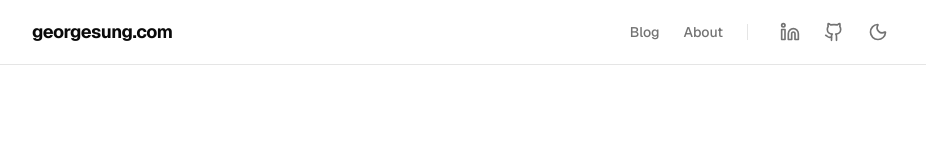
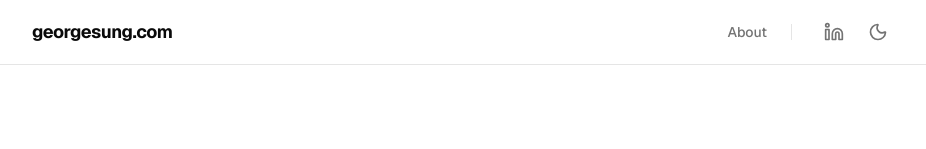
Before and after one commit to georgesung/georgesung.github.io, a Next.js app: page / in a window 1280 px wide. Shown: the top 149 px of the page, without its empty margins (176-1102 px from the left). Built offline with nearby package versions, Linux system fonts and the light colour scheme.

Commit message:
Remove Blog and GitHub from top bar

```diff
--- a/src/app/layout.tsx
+++ b/src/app/layout.tsx
@@ -3,7 +3,7 @@ import { Geist, Geist_Mono } from "next/font/google";
 import "./globals.css";
 import Link from "next/link";
 import { ThemeToggle } from "@/components/ThemeToggle";
-import { Github, Linkedin } from "@/components/icons";
+import { Linkedin } from "@/components/icons";
 
 const geistSans = Geist({
   variable: "--font-geist-sans",
@@ -64,12 +64,6 @@ export default function RootLayout({
 
             <nav className="flex items-center gap-6">
               <Link
-                href="/"
-                className="text-sm font-medium text-muted-foreground hover:text-foreground transition-colors"
-              >
-                Blog
-              </Link>
-              <Link
                 href="/about"
                 className="text-sm font-medium text-muted-foreground hover:text-foreground transition-colors"
               >
@@ -88,15 +82,6 @@ export default function RootLayout({
                 >
                   <Linkedin size={20} />
                 </a>
-                <a
-                  href="https://github.com/georgesung"
-                  target="_blank"
-                  rel="noopener noreferrer"
-                  className="p-2 rounded-md hover:bg-secondary text-muted-foreground hover:text-foreground transition-colors"
-                  aria-label="GitHub"
-                >
-                  <Github size={20} />
-                </a>
                 <ThemeToggle />
               </div>
             </nav>
```
